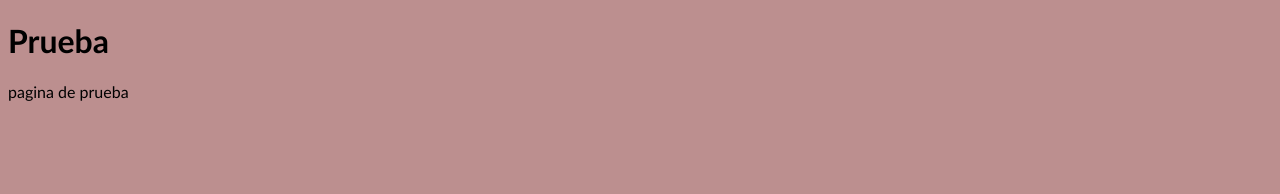
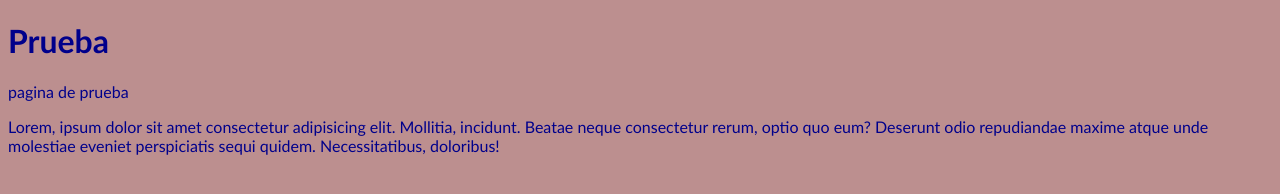
Before and after one commit to MaxCPietro/PruebaGit, a plain HTML site: page index.html in a window 1280 px wide. Drawn offline with Linux system fonts and the light colour scheme.

Commit message:
cambio de color de fuente

```diff
--- a/CSS/Estilo.css
+++ b/CSS/Estilo.css
@@ -1,4 +1,5 @@
 body {
     font-family: 'Gill Sans', 'Gill Sans MT', Calibri, 'Trebuchet MS', sans-serif;
     background: rosybrown;
+    color: darkblue;
 }
--- a/index.html
+++ b/index.html
@@ -10,5 +10,6 @@
 <body>
     <h1>Prueba</h1>
     <p>pagina de prueba</p>
+    <p>Lorem, ipsum dolor sit amet consectetur adipisicing elit. Mollitia, incidunt. Beatae neque consectetur rerum, optio quo eum? Deserunt odio repudiandae maxime atque unde molestiae eveniet perspiciatis sequi quidem. Necessitatibus, doloribus!</p>
 </body>
 </html>
```
